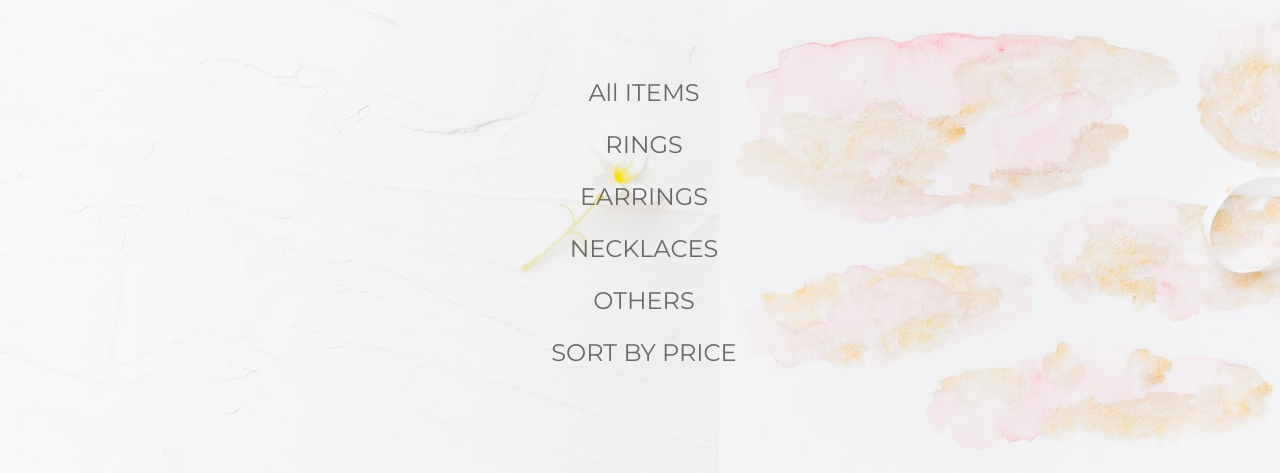
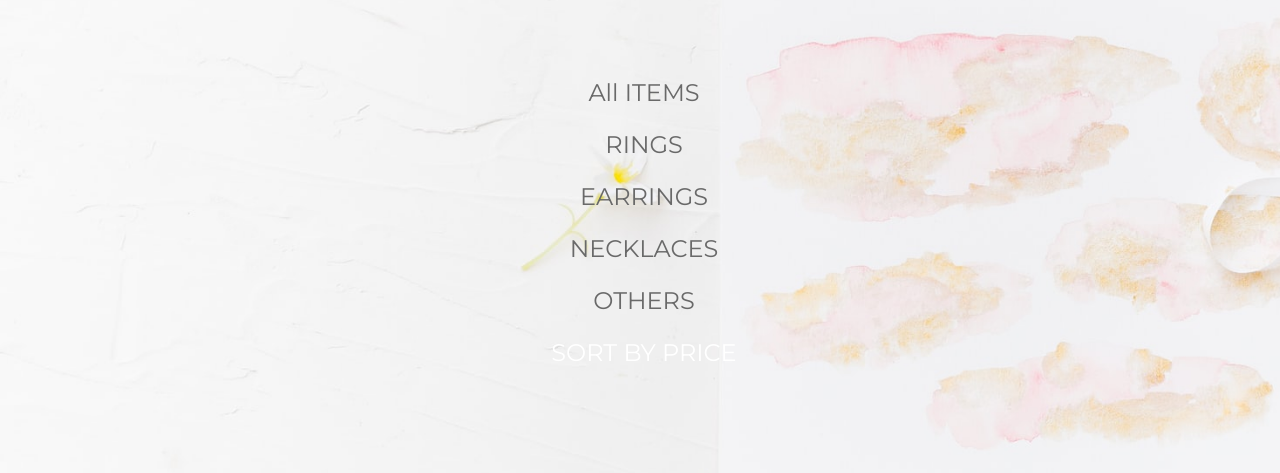
Before and after one commit to lilianshi42/webproject.store, a plain HTML site: page index.html in a window 1280 px wide. Shown: the part 327-800 px from the top of the page. Drawn offline with nearby package versions, Linux system fonts and the light colour scheme.

Commit message:
Update index.css

```diff
--- a/index.css
+++ b/index.css
@@ -74,9 +74,6 @@ aside ul li a:hover {
   color: dimgray;
   width: 100%;
   display: inline-block;
-}
-#sort a {
-  color: dimgray;
 }
 .dropbtn {
   color: white;
```
